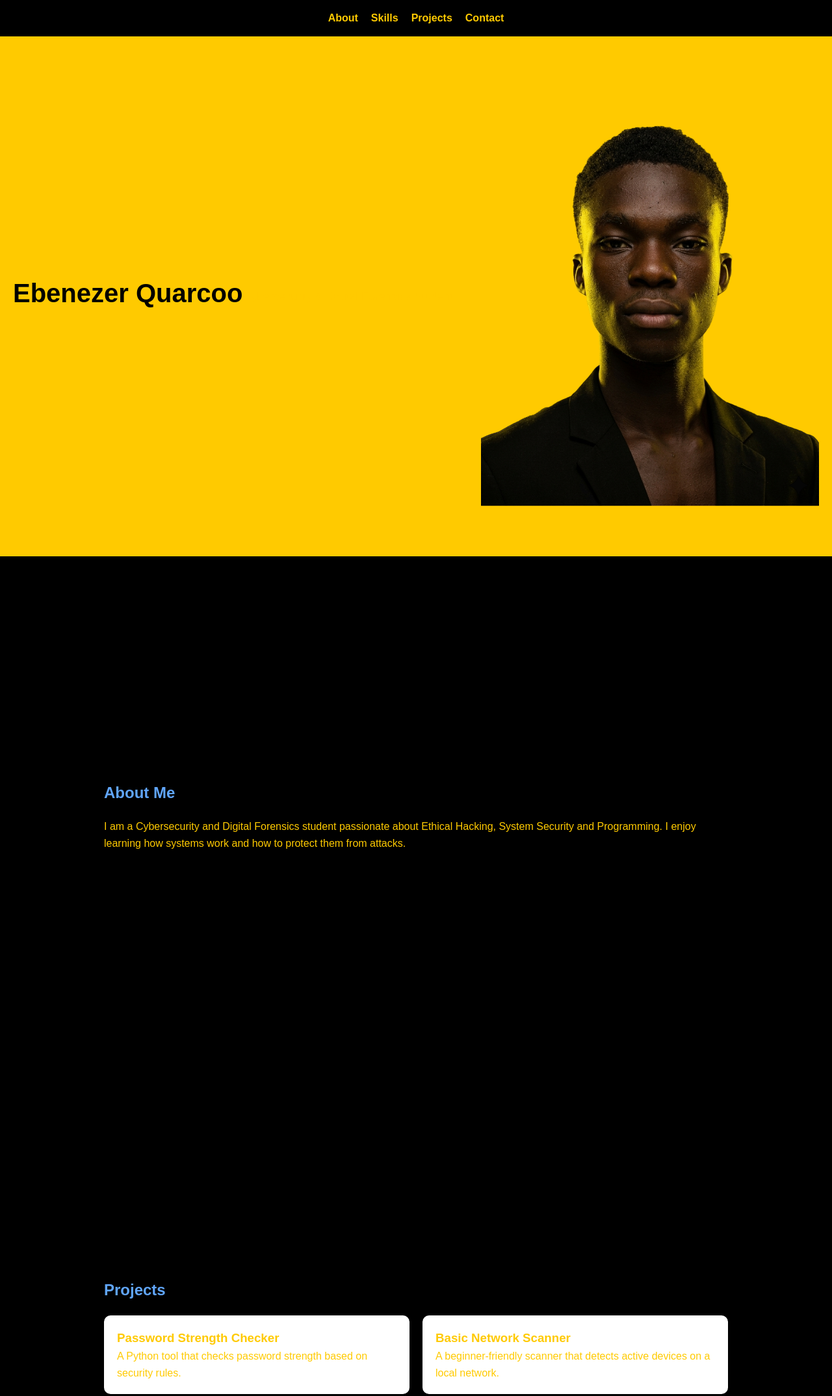
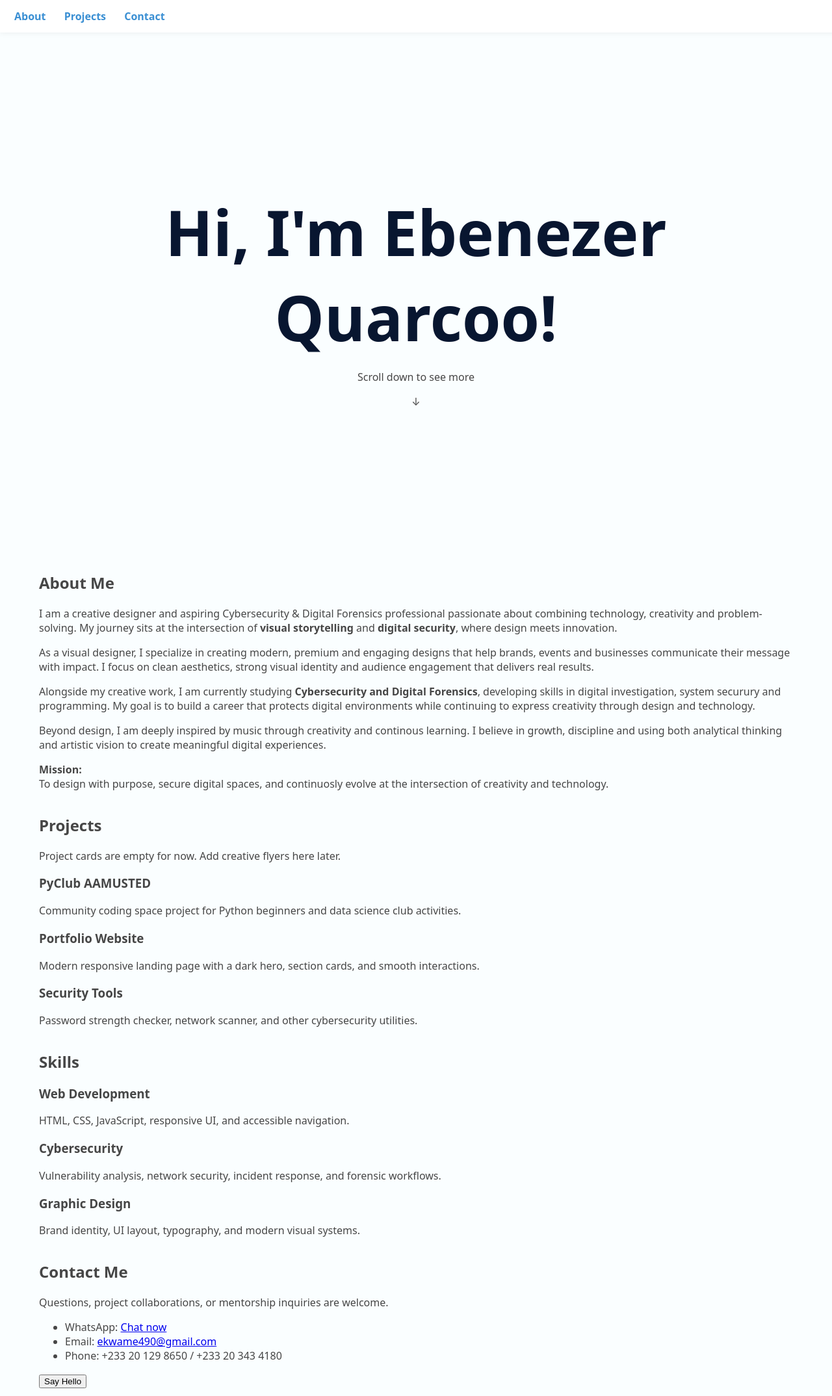
Before and after one commit to eben-quarcoo/Portfolio, a plain HTML site: page index.html in a window 1280 px wide. Shown: the top 2148 px of the page at 65% size. Drawn offline with Linux system fonts and the light colour scheme; placeholder pictures from the web are drawn by us.

Commit message:
Modification  of files

```diff
--- a/index.html
+++ b/index.html
@@ -1,78 +1,94 @@
 <!DOCTYPE html>
 <html lang="en">
 <head>
-    <link rel="stylesheet" href="style.css">
-    <meta charset="UTF-8"/>
-    <meta name="viewport" content="width=device-width, initial-scale=1.0"/>
+  <meta charset="UTF-8" />
+  <meta name="viewport" content="width=device-width, initial-scale=1.0" />
   <title>Ebenezer Quarcoo | Portfolio</title>
+  <link rel="stylesheet" href="style.css" />
 </head>
 <body>
-
-<nav>
+  <header class="hero" id="home">
+    <nav class="top-nav">
+      <div class="nav-left">
         <a href="#about">About</a>
-    <a href="#skills">Skills</a>
         <a href="#projects">Projects</a>
         <a href="#contact">Contact</a>
+      </div>
     </nav>
 
-<header>
-    <img src="EQ.png" alt="Ebenezer Quarcoo" class="profile-pic"/>
-    <h1>Ebenezer Quarcoo</h1>
-    <p>Cybersecurity & Digital Forensics Student</p>
+    <div class="hero-content">
+      <h1>Hi, I'm Ebenezer <br>Quarcoo!</h1>
+      <p>Scroll down to see more</p>
+      <div class="arrow-down">&#x2193;</div>
+    </div>
   </header>
 
+  <header class="about-content" id="about">
+  <section id="about" class="about-main">
+    <header class="about-header">
+      <h2>About Me</h2>
+    </header>
+    <p>I am a creative designer and aspiring Cybersecurity & Digital Forensics professional passionate about combining technology, creativity and problem-solving. My journey sits at the intersection of <strong> visual storytelling</strong> and <strong>digital security</strong>, where design meets innovation.</p>
+    <p>As a visual designer, I specialize in creating modern, premium and engaging designs that help brands, events and businesses communicate their message with impact. I focus on clean aesthetics, strong visual identity and audience engagement that delivers real results.</p>
+    <p>Alongside my creative work, I am currently studying <strong>Cybersecurity and Digital Forensics</strong>, developing skills in digital investigation, system securury and programming. My goal is to build a career that protects digital environments while continuing to express creativity through design and technology.</p>
+    <p>Beyond design, I am deeply inspired by music through creativity and continous learning. I believe in growth, discipline and using both analytical thinking and artistic vision to create meaningful digital experiences.</p>
+    <p><strong>Mission:</strong> <br>
+    To design with purpose, secure digital spaces, and continuosly evolve at the intersection of creativity and technology.</p>
+  </section>
+  </header>
 
-<section id="about">
-    <h2>About Me</h2>
-    <p>
-        I am a Cybersecurity and Digital Forensics student passionate about Ethical Hacking,
-        System Security and Programming. I enjoy learning how systems work and how to protect them from attacks.
-    </p>
+  <section id="projects" class="project-section">
+    <h2>Projects</h2>
+    <p class="project-placeholder">Project cards are empty for now. Add creative flyers here later.</p>
+    <div class="projects-grid"></div>
+        <div class="tile-image" style="background-image:url('https://via.placeholder.com/1200x700/0f172a/ebeefb?text=PyClub+AAMUSTED')"></div>
+        <h3>PyClub AAMUSTED</h3>
+        <p>Community coding space project for Python beginners and data science club activities.</p>
+      </article>
+      <article class="tile">
+        <div class="tile-image" style="background-image:url('https://via.placeholder.com/1200x700/0f172a/ebeefb?text=Portfolio+Site')"></div>
+        <h3>Portfolio Website</h3>
+        <p>Modern responsive landing page with a dark hero, section cards, and smooth interactions.</p>
+      </article>
+      <article class="tile">
+        <div class="tile-image" style="background-image:url('https://via.placeholder.com/1200x700/0f172a/ebeefb?text=Security+Tool')"></div>
+        <h3>Security Tools</h3>
+        <p>Password strength checker, network scanner, and other cybersecurity utilities.</p>
+      </article>
+    </div>
   </section>
 
-<section id="projects">
-    <h2>Projects</h2>
-    <div class="projects">
-        <div class="card">
-            <h3>Password Strength Checker</h3>
-            <p>A Python tool that checks password strength based on security rules.</p>
+  <section id="skills" class="skills-section">
+    <h2>Skills</h2>
+    <div class="skills-grid">
+      <div class="skill-card">
+        <h3>Web Development</h3>
+        <p>HTML, CSS, JavaScript, responsive UI, and accessible navigation.</p>
       </div>
-        <div class="card">
-            <h3>Basic Network Scanner</h3>
-            <p>A beginner-friendly scanner that detects active devices on a local network.</p>
+      <div class="skill-card">
+        <h3>Cybersecurity</h3>
+        <p>Vulnerability analysis, network security, incident response, and forensic workflows.</p>
+      </div>
+      <div class="skill-card">
+        <h3>Graphic Design</h3>
+        <p>Brand identity, UI layout, typography, and modern visual systems.</p>
       </div>
     </div>
   </section>
 
-<section id="skills">
-    <h2>Skills</h2>
-    <div class="skills">
-        <div class="card">
-            <h3>Graphic Design</h3>
-            <p>I am graphic designer with strong creativity, attention to details and passion for visual
-                story telling. I create aesthetic and functional designs to boost your brand's visual identity.
-            </p>
-        </div>
-        <div class="card">
-            <h3>Web Developer</h3>
-           <p>I am a programmer who has specialised in Python, HTML and CSS programming languages.</p>
-        </div>
-    </div>
-
-</section>
-    <section id="contact">
+  <section id="contact" class="contact-section">
     <h2>Contact Me</h2>
-      <p>If you have any questions, want to collaborate on a project, or just want
-      <p>WhatsApp: <a href="https://wa.me/qr/EVFXKHIS6NAKG1">Chat now</a></p>
-      <p>Email: <a href="mailto:ekwame490@gmail.com">ekwame490@gmail.com</a></p>
-      <p>Phone: +233 20 129 8650 / +233 20 343 4180</p>
-      <button onclick="alert('Thanks for reaching out!')">Say Hello</button>
-    </section>
+    <p>Questions, project collaborations, or mentorship inquiries are welcome.</p>
+    <ul>
+      <li>WhatsApp: <a href="https://wa.me/qr/EVFXKHIS6NAKG1" target="_blank">Chat now</a></li>
+      <li>Email: <a href="mailto:ekwame490@gmail.com">ekwame490@gmail.com</a></li>
+      <li>Phone: +233 20 129 8650 / +233 20 343 4180</li>
+    </ul>
+    <button type="button" onclick="alert('Thanks for reaching out!')">Say Hello</button>
   </section>
 
   <footer>
     <p>&copy; 2026 Ebenezer Quarcoo. All rights reserved.</p>
   </footer>
-
 </body>
 </html>
--- a/style.css
+++ b/style.css
@@ -1,96 +1,52 @@
-*{
-    margin: 0;
+body{
+    background-color: rgb(250, 254, 255);
+    color: rgb(70, 70, 70);
+    margin: 60px;
     padding: 0;
-    box-sizing:border-box;
-    font-family: Arial, Helvetica, sans-serif;
-}
-body{
-    background: #000000;
-    color: #ffca00;
-    line-height: 1.6;
+    display: flex;
+    flex-direction: column;
+    min-height: 100vh;
+    font-family: system-ui, -apple-system, BlinkMacSystemFont, 'Segoe UI', Roboto, Oxygen, Ubuntu, Cantarell, 'Open Sans', 'Helvetica Neue', sans-serif;
 }
 nav{
-display: flex;
-justify-content: center;
-gap: 20px;
-padding: 15px;
-background: #000000;
-}
-nav a{
-color: #ffca00;
-text-decoration: none;
-font-weight: bold;
-}
-nav a:hover{
-color: #ffffff;
-}
-h1{
-color: black;
-font-size: 250px;
-}
-header{
-    height: 100vh;
+    background-color: white;
     display: flex;
     align-items: center;
+    width: 100%;
+    height: 50px;
+    position: fixed;
+    top: 0;
+    left: 0;
+    right: 0;
+    z-index: 1000;
+    padding: 0px 10px;
+    box-shadow: 0 2px 8px rgba(0, 0, 0, 0.05);
+}
+.nav-left a {
+    margin: 0 12px;
+    text-decoration: none;
+    color: #3a8fd3;
+    font-weight: 600;
+    font-size: 1rem;
+}
+nav a:hover {
+    transform: scale(1.1);
+    transition: transform 0.3s ease;
+}
+header.hero {
+    height: 100vh;
     padding: 0 20px;
-    background: #ffca00;
-    position: relative;
 }
-header h1{
-    font-size: 2.5rem;
-    margin-bottom: 10px;
+.hero-content {
+    display: flex;
+    flex-direction: column;
+    align-items: center;
+    justify-content: center;
+    height: 100%;
+    text-align: center;
 }
-header p{
-font-size: 1.1rem;
+.hero-content h1 {
+    font-size: 6rem;
+    color: rgb(8, 22, 48);
+    margin: 0;
 }
-.profile-pic{
-width: 520px;
-height: fit-content;
-position: absolute;
-right: 20px;
-top: 50%;
-transform: translateY(-50%);
-}
-section{
-padding: 20px;
-max-width: 1000px;
-margin: auto;
-min-height: 100vh;
-display: flex;
-flex-direction: column;
-justify-content: center;
-}
-h2{
-margin-bottom: 20px;
-color: #60a5fa;
-}
-.skills, .projects {
-display: grid;
-grid-template-columns: repeat(auto-fit, minmax(220px, 1fr));
-gap: 20px;
-}
-.card{
-background: #ffffff;
-padding: 20px; border-radius:10px;
-box-shadow: 0 10px 20px rgba(0, 0, 0, 0.3);
-}
-.contact-summary a{
-    color: #ffca00;
-}
-footer{
-text-align: center;
-color: black;
-padding: 20px;
-background: #ffca00;
-}
-button{
-padding: 10px 20px;
-border: none;
-border-radius: 6px;
-background: #ffca00;
-color: black;
-cursor: pointer;
-}
-button:hover {
-background: #1e40af;
-}
```
Lines whose indentation alone changed are shown as unchanged.
